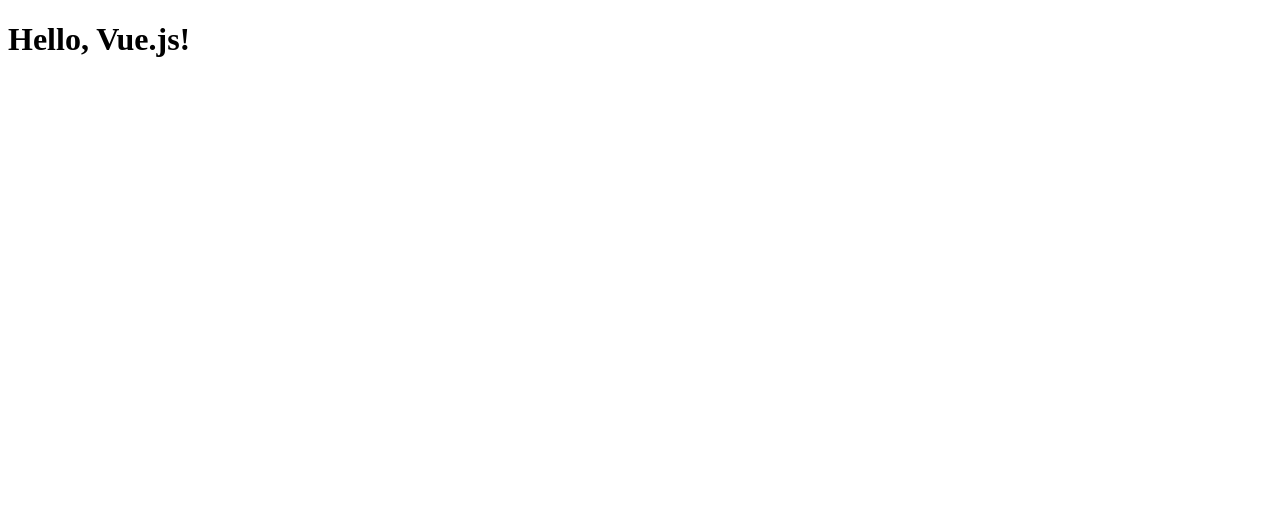
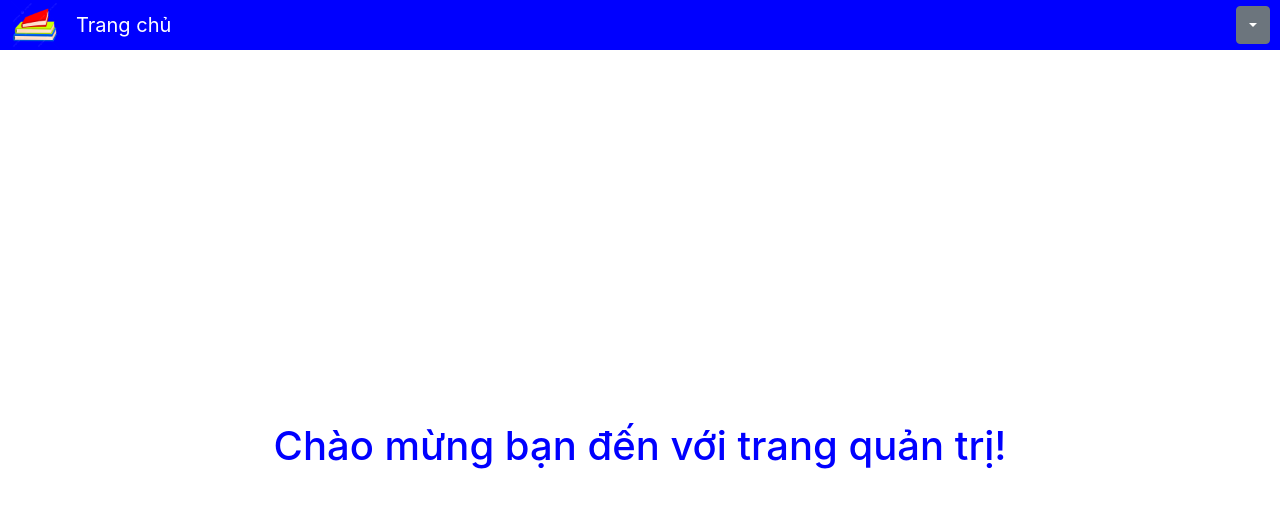
Before and after one commit to LeTram055/B2105564_Le_Thi_Ngoc_Tram_BTL_FRONTEND_ADMIN, a Vue app: page /admin in a window 1280 px wide. Shown: the top 508 px of the page. Built offline with nearby package versions, Linux system fonts and the light colour scheme.

Commit message:
cat dat tong the

```diff
--- a/index.html
+++ b/index.html
@@ -1,13 +1,29 @@
 <!DOCTYPE html>
 <html lang="en">
   <head>
-    <meta charset="UTF-8">
-    <link rel="icon" href="/favicon.ico">
-    <meta name="viewport" content="width=device-width, initial-scale=1.0">
-    <title>Vite App</title>
+    <meta charset="UTF-8" />
+    <link rel="icon" href="./src/assets/images/logo.png" />
+    <meta name="viewport" content="width=device-width, initial-scale=1.0" />
+    <link
+      rel="stylesheet"
+      href="https://cdn.jsdelivr.net/npm/bootstrap@4.6.2/dist/css/bootstrap.min.css"
+      integrity="sha384-xOolHFLEh07PJGoPkLv1IbcEPTNtaed2xpHsD9ESMhqIYd0nLMwNLD69Npy4HI+N"
+      crossorigin="anonymous"
+    />
+    <title>Quản lý mượn sách</title>
   </head>
   <body>
     <div id="app"></div>
+    <script
+      src="https://cdn.jsdelivr.net/npm/jquery@3.5.1/dist/jquery.slim.min.js"
+      integrity="sha384-DfXdz2htPH0lsSSs5nCTpuj/zy4C+OGpamoFVy38MVBnE+IbbVYUew+OrCXaRkfj"
+      crossorigin="anonymous"
+    ></script>
+    <script
+      src="https://cdn.jsdelivr.net/npm/bootstrap@4.6.2/dist/js/bootstrap.bundle.min.js"
+      integrity="sha384-Fy6S3B9q64WdZWQUiU+q4/2Lc9npb8tCaSX9FK7E8HnRr0Jz8D6OP9dO5Vg3Q9ct"
+      crossorigin="anonymous"
+    ></script>
     <script type="module" src="/src/main.js"></script>
   </body>
 </html>
--- a/src/App.vue
+++ b/src/App.vue
@@ -1,15 +1,79 @@
+<template>
+
+    <header-app :role="role" @login="handleLogin" @logout="handleLogout"></header-app>
+    <div class="container">
+        <router-view @login="handleLogin"></router-view>
+    </div>
+
+
+</template>
+
 <script>
-  export default {
+import HeaderApp from "@/components/Layouts/HeaderApp.vue"
+import FooterApp from "@/components/Layouts/FooterApp.vue"
+import useAuthStore from "@/stores/auth.store.js";
+import { mapStores } from "pinia";
+
+export default {
+    computed: {
+        ...mapStores(useAuthStore),
+    },
+    components: {
+        HeaderApp,
+        FooterApp,
+    },
+    data() {
+        return {
+            adminRole: "admin",
+            employeeRole: "employee",
+            guestRole: "guest",
+            role: "guest"
+        }
+    },
+    methods: {
+        handleLogin() {
+            const role = localStorage.getItem("role")
+            if (role == this.adminRole) {
+                this.authStore.setRole(this.adminRole)
+                const admin = JSON.parse(localStorage.getItem("user"))
+                this.role = this.adminRole
+                this.authStore.setUser(admin)
+                this.$router.push({ name: "adminHome" })
+                return
+            } else if (role == this.employeeRole) { // Kiểm tra vai trò nhân viên
+                this.authStore.setRole(this.employeeRole);
+                const employee = JSON.parse(localStorage.getItem("user"));
+                this.role = this.employeeRole;
+                this.authStore.setUser(employee);
+                this.$router.push({ name: "adminHome" }); // Chuyển hướng đến trang dành cho nhân viên
+                return;
+            }
+            this.role = this.guestRole
+            this.$router.push({ name: "login" })
+        },
+        handleLogout() {
+            localStorage.removeItem("role")
+            localStorage.removeItem("user")
+            this.authStore.setRole(this.guestRole)
+            this.role = this.guestRole
+            if (this.$route?.meta?.requiresAuth) {
+                this.$router.push({ name: "login" })
+            }
+        }
+    }
 }
 </script>
 
-<template>
-  <h1>Hello, Vue.js!</h1>
-</template>
+<style>
+/* .container {
+    margin: 0 auto;
+    margin-top: 12px;
+    min-height: calc(100vh - 60px);
+    padding-top: 60px;
+} */
 
-<style>
-  .page {
-    max-width: 400px;
-    margin: auto;
-  }
+.app-footer {
+    width: 1024px;
+    bottom: 0;
+}
 </style>
--- a/src/main.js
+++ b/src/main.js
@@ -1,6 +1,15 @@
 import './assets/main.css'
 
 import { createApp } from 'vue'
+import { createPinia } from 'pinia'
 import App from './App.vue'
+import "bootstrap/dist/css/bootstrap.min.css";
+import "@fortawesome/fontawesome-free/css/all.css";
+import router from './router';
+const pinia = createPinia()
+const app = createApp(App)
 
-createApp(App).mount('#app')
+app.use(pinia)
+app.use(router)
+
+createApp(App).use(router).mount('#app')
--- /dev/null
+++ b/src/router/index.js
@@ -0,0 +1,83 @@
+import { createWebHistory, createRouter } from "vue-router";
+//import useAuthStore from "@/stores/auth.store.js";
+
+import Home from "@/views/Home.vue";
+import Login from "@/views/Login.vue";
+import Register from "@/views/Register.vue";
+//import Publisher from "@/views/Publisher.vue";
+
+import NotFound from "@/views/NotFound.vue";
+
+const routes = [
+    {
+        path: "/login",
+        name: "login",
+        component: Login,
+    },
+    {
+        path: "/register",
+        name: "register",
+        component: Register,
+    },
+    {
+        path: "/",
+        redirect: "/admin",
+    },
+    {
+        path: "/admin",
+        props: true,
+        children: [
+            {
+                path: "",
+                component: Home,
+                name: "adminHome",
+            },
+            // {
+            //     path: "publishers",
+            //     children: [
+            //         {
+            //             path: "",
+            //             component: Publisher,
+            //             name: "adminPublishers",
+            //         },
+            //         {
+            //             path: "update-publisher/:id",
+            //             component: UpdatePublisher,
+            //             name: "adminUpdatePublisher",
+            //         },
+            //         {
+            //             path: "create-publisher",
+            //             component: CreatePublisher,
+            //             name: "adminCreatePublisher",
+            //         },
+            //     ]
+            // }
+        ],
+    },
+
+    {
+        path: "/:pathMatch(.*)*",
+        name: "notfound",
+        component: NotFound,
+    },
+]
+
+const router = createRouter({
+    history: createWebHistory(import.meta.env.BASE_URL),
+    routes,
+});
+
+router.beforeEach((to, from, next) => {
+    if (!to.meta.requiresAuth) {
+        return next()
+    }
+
+    const authStore = useAuthStore()
+    const role = authStore.getRole
+    if (role != to.meta.role) {
+        return next({ name: 'login' })
+    }
+    return next()
+});
+
+export default router;
--- /dev/null
+++ b/src/services/api.service.js
@@ -0,0 +1,15 @@
+import axios from "axios";
+
+const commonConfig = {
+    headers: {
+        "Content-Type": "application/json",
+        Accept: "application/json",
+    },
+};
+
+export default (baseURL) => {
+    return axios.create({
+        baseURL,
+        ...commonConfig,
+    });
+};
--- a/vite.config.js
+++ b/vite.config.js
@@ -15,5 +15,11 @@
   },
   server: {
     port: 3001,
-  }
-})
+    proxy: {
+      "/api": {
+        target: "http://localhost:3000",
+        changeOrigin: true,
+      },
+    }
+  },
+});
```
Also changed, not shown: package.json (+7 -1 lines), 1 other file (tests, documents, lock files or other folders).
